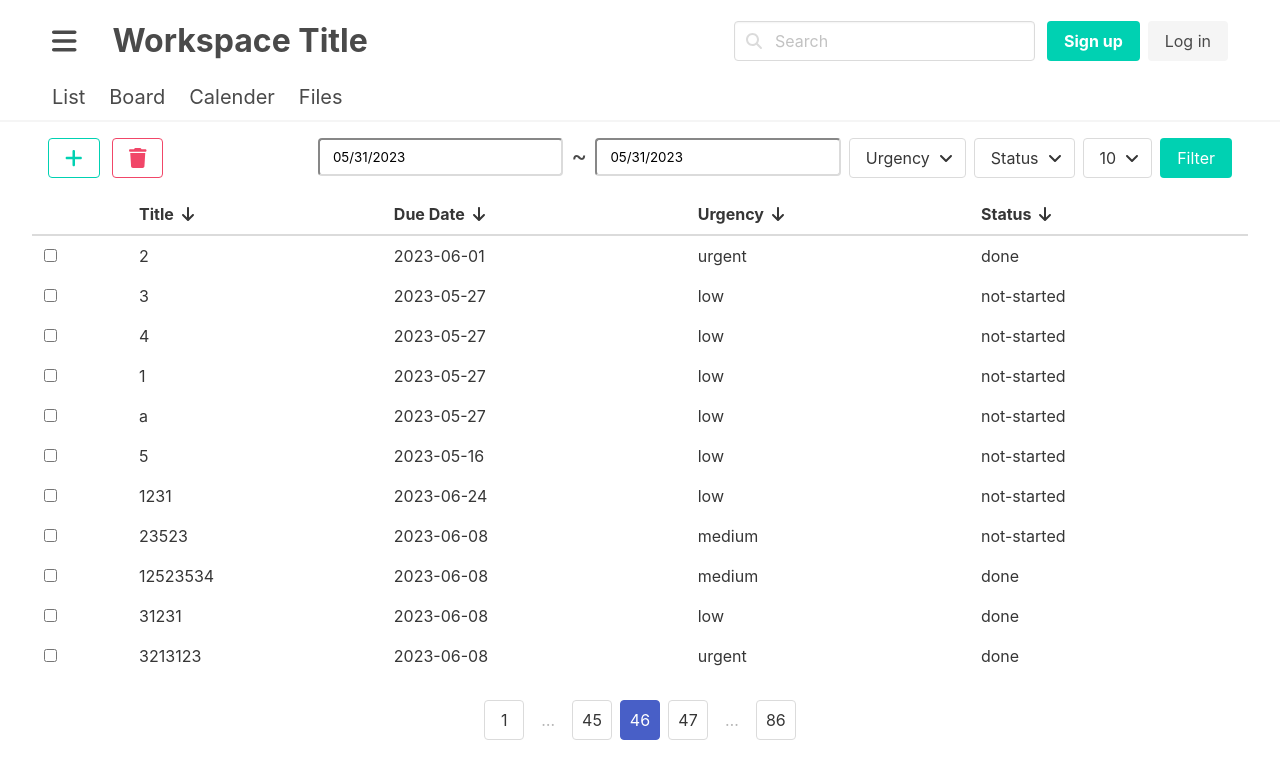
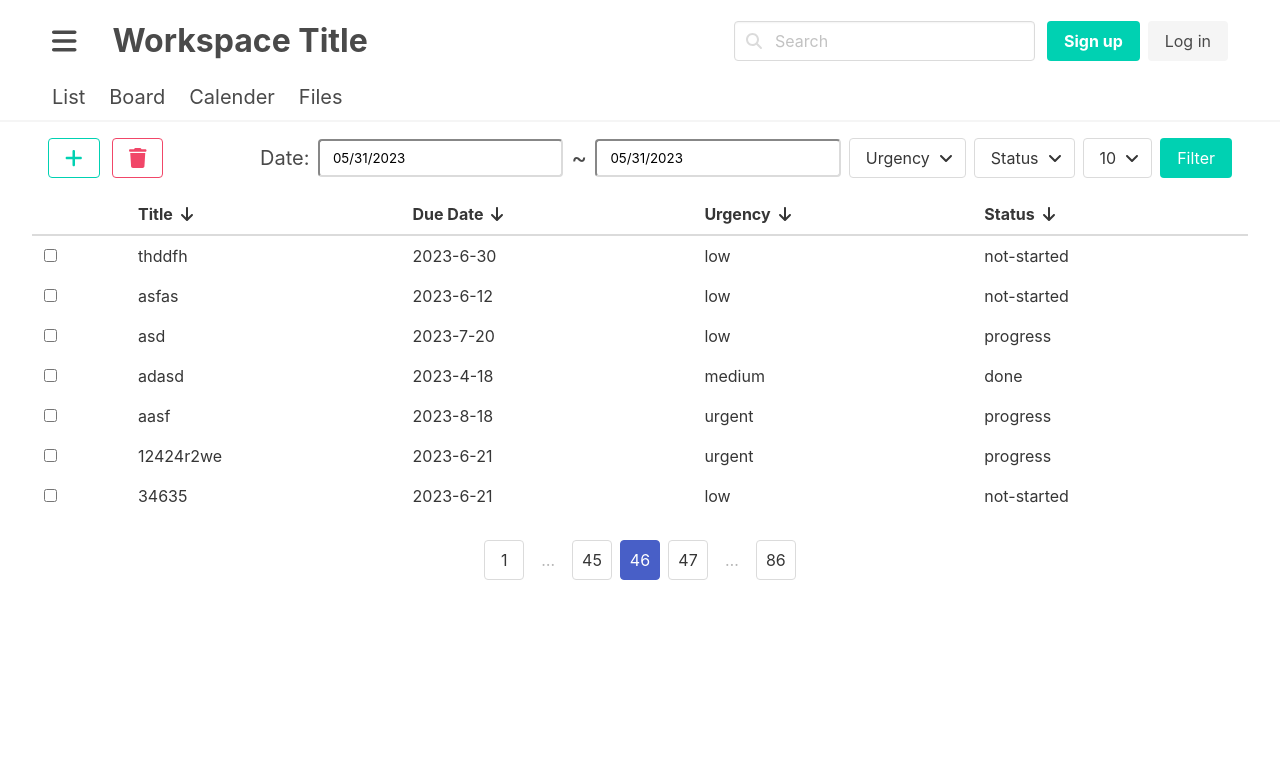
Before and after one commit to kiho2736/Todo-list-App, a React (Create React App) app: page / in a window 1280 px wide. Shown: the top 778 px of the page. Built offline with nearby package versions, Linux system fonts and the light colour scheme; data requests are answered from the project's data file.

Commit message:
Change format due date data to filter

```diff
--- a/db.json
+++ b/db.json
@@ -1,92 +1,60 @@
 {
   "todos": [
     {
-      "title": "2",
-      "description": "2",
-      "dueDate": "2023-06-01T05:03:51.000Z",
-      "urgency": "urgent",
-      "status": "done",
-      "id": 2
+      "title": "thddfh",
+      "description": "dhf",
+      "dueDate": "2023-6-30",
+      "urgency": "low",
+      "status": "not-started",
+      "id": 13
     },
     {
-      "title": "3",
+      "title": "asfas",
       "description": "",
-      "dueDate": "2023-05-27T13:37:33.213Z",
+      "dueDate": "2023-6-12",
       "urgency": "low",
       "status": "not-started",
-      "id": 3
+      "id": 14
     },
     {
-      "title": "4",
+      "title": "asd",
+      "description": "afaf",
+      "dueDate": "2023-7-20",
+      "urgency": "low",
+      "status": "progress",
+      "id": 15
+    },
+    {
+      "title": "adasd",
+      "description": "dad2131",
+      "dueDate": "2023-4-18",
+      "urgency": "medium",
+      "status": "done",
+      "id": 16
+    },
+    {
+      "title": "aasf",
+      "description": "afasd",
+      "dueDate": "2023-8-18",
+      "urgency": "urgent",
+      "status": "progress",
+      "id": 17
+    },
+    {
+      "title": "12424r2we",
       "description": "",
-      "dueDate": "2023-05-27T13:37:35.782Z",
+      "dueDate": "2023-6-21",
+      "urgency": "urgent",
+      "status": "progress",
+      "id": 18
+    },
+    {
+      "title": "34635",
+      "description": "234 2fds",
+      "dueDate": "2023-6-21",
       "urgency": "low",
       "status": "not-started",
-      "id": 4
-    },
-    {
-      "title": "1",
-      "description": "",
-      "dueDate": "2023-05-27T13:37:39.104Z",
-      "urgency": "low",
-      "status": "not-started",
-      "id": 5
-    },
-    {
-      "title": "a",
-      "description": "a",
-      "dueDate": "2023-05-27T13:43:35.535Z",
-      "urgency": "low",
-      "status": "not-started",
-      "id": 6
-    },
-    {
-      "title": "5",
-      "description": "",
-      "dueDate": "2023-05-16T13:45:56.000Z",
-      "urgency": "low",
-      "status": "not-started",
-      "id": 7
-    },
-    {
-      "title": "1231",
-      "description": "",
-      "dueDate": "2023-06-24T13:46:09.000Z",
-      "urgency": "low",
-      "status": "not-started",
-      "id": 8
-    },
-    {
-      "title": "23523",
-      "description": "423421414",
-      "dueDate": "2023-06-08T03:59:29.174Z",
-      "urgency": "medium",
-      "status": "not-started",
-      "id": 9
-    },
-    {
-      "title": "12523534",
-      "description": "24124124",
-      "dueDate": "2023-06-08T03:59:36.606Z",
-      "urgency": "medium",
-      "status": "done",
-      "id": 10
-    },
-    {
-      "title": "31231",
-      "description": "4124124",
-      "dueDate": "2023-06-08T03:59:42.730Z",
-      "urgency": "low",
-      "status": "done",
-      "id": 11
-    },
-    {
-      "title": "3213123",
-      "description": "1221212314132",
-      "dueDate": "2023-06-08T03:59:51.079Z",
-      "urgency": "urgent",
-      "status": "done",
-      "id": 12
+      "id": 19
     }
   ]
 }
--- a/src/components/TodoActions.css
+++ b/src/components/TodoActions.css
@@ -16,6 +16,8 @@
 .filter {
   margin-right: 0.5rem;
   display: flex;
+  justify-content: center;
+  align-items: center;
 }
 
 .filter:last-child {
@@ -36,6 +38,11 @@
   border-color: #dbdbdb;
 }
 
+.datepicker-label {
+  font-size: 1.25rem;
+  margin-right: 0.5rem;
+}
+
 .datepicker-tilde {
   font-size: 1.5rem;
   padding: 0 0.5rem;
--- a/src/components/TodoActions.js
+++ b/src/components/TodoActions.js
@@ -78,6 +78,8 @@ function TodoActions() {
       });
     }
 
+    // console.log(new Date().toLocaleString("en-US"));
+    console.log(startDate.toLocaleString());
     setTodos(filterStatus);
   };
 
@@ -100,6 +102,7 @@ function TodoActions() {
 
       <div className="filters-container">
         <div className="filter">
+          <span className="datepicker-label">Date: </span>
           <DatePicker
             selected={startDate}
             onChange={(date) => setStartDate(date)}
--- a/src/components/TodoShow.js
+++ b/src/components/TodoShow.js
@@ -24,7 +24,7 @@ function TodoShow({ todo }) {
         </label>
       </td>
       <td onClick={openShowModal}>{todo.title}</td>
-      <td onClick={openShowModal}>{todo.dueDate.slice(0, 10)}</td>
+      <td onClick={openShowModal}>{todo.dueDate}</td>
       <td onClick={openShowModal}>{todo.urgency}</td>
       <td onClick={openShowModal}>{todo.status}</td>
     </tr>
--- a/src/modals/CreateMode.js
+++ b/src/modals/CreateMode.js
@@ -50,13 +50,20 @@ function CreateMode() {
   const handleSubmit = (e) => {
     e.preventDefault();
 
+    const convertedDueDate =
+      dueDate.getFullYear() +
+      "-" +
+      (dueDate.getMonth() + 1) +
+      "-" +
+      dueDate.getDate();
+
     if (!title) {
       setShowWarning(!showWarning);
     } else {
       const todoInfo = {
         title,
         description,
-        dueDate,
+        dueDate: convertedDueDate,
         urgency,
         status,
       };
```
